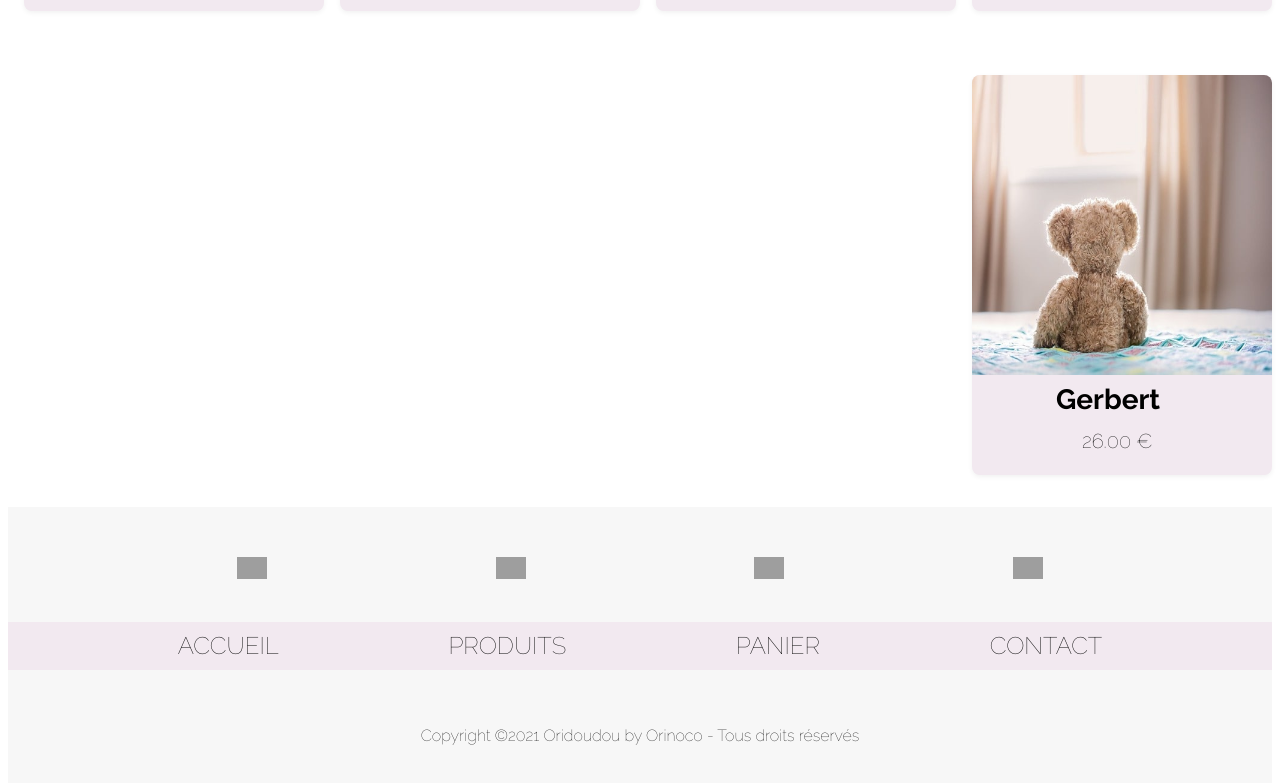
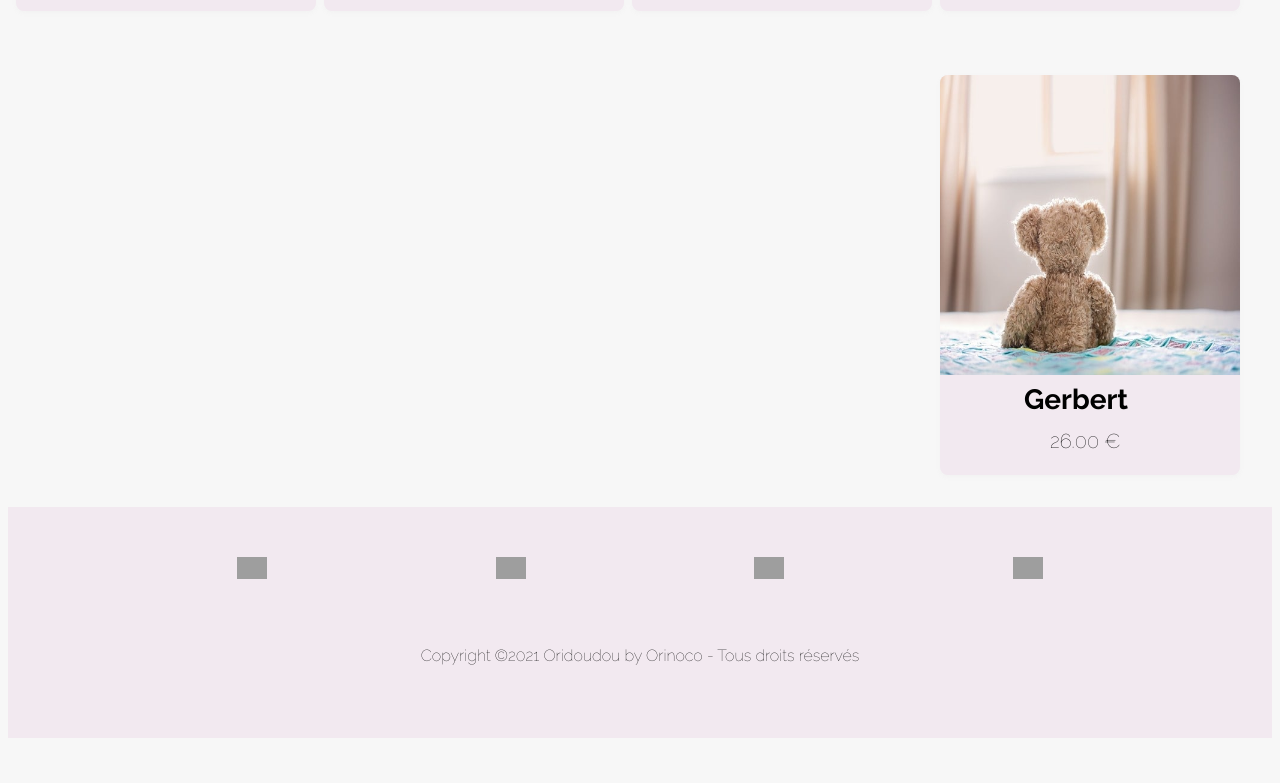
Before and after one commit to GaelleTak/GaelleJohn_5_04052021_-orinoco, a plain HTML site: page produits.html in a window 1280 px wide. Shown: the part 837-1620 px from the top of the page. After the commit the page ends 1583 px from the top, so only its background shows below. Drawn offline with Linux system fonts and the light colour scheme; grey boxes are pictures that could not be loaded; a web font is replaced by a local one.

Commit message:
Remise en forme

```diff
--- a/produits.html
+++ b/produits.html
@@ -75,10 +75,12 @@
                     </ul>
                 </div>
             </nav>
+        </section>
             <!-- Nav Section End-->
 
             <!-- Product Section Start -->
-            <div class="selection">
+        <section class="selection">
+
                 <a class="teddy-1" href="detail.html">
                     <div class="teddy-1-bear">
                         <img class="teddy-1-img" src="images/teddy_1.jpg" alt="philibert">
@@ -148,20 +150,6 @@
                 </li>
             </ul>
 
-            <ul class="footer-menu">
-                <li>
-                    <a href="index.html">ACCUEIL</a>
-                </li>
-                <li>
-                    <a href="produits.html">PRODUITS</a>
-                </li>
-                <li>
-                    <a href="checkout.html">PANIER</a>
-                </li>
-                <li>
-                    <a href="contact.html">CONTACT</a>
-                </li>
-            </ul>
 
             <p class="copyright-text">Copyright &copy;2021 Oridoudou by Orinoco - Tous droits réservés</p>
 
--- a/style.css
+++ b/style.css
@@ -3,6 +3,7 @@ body {
   line-height: 2;
   font-family: 'Raleway', sans-serif;
   color: black;
+  background: #F7F7F7;
 }
 
 p {
@@ -97,7 +98,7 @@ a, a:focus, a:hover {
 }
 footer
 {
-  background: #F7F7F7;
+  background-color: rgb(242 233 240);
   padding: 50px 0;
 }
 
@@ -108,15 +109,6 @@ footer
   margin-bottom: 2em;
 }
 
-.footer-menu{
-  display: flex;
-  flex-direction: row;
-  justify-content:space-evenly;
-  align-content: center;
-  font-size: 1.5em;
-  background-color: rgb(242 233 240);
-}
-
 .copyright-text {
   text-align: center;
   margin-top: 50px;
@@ -124,17 +116,16 @@ footer
 }
 
 .selection {
-  display: flex;
-  align-items: center;
-  justify-content: center;
-  flex-wrap: wrap;
+display: flex;
+flex-wrap: wrap;
+margin-right: 2em;
 }
 
 .teddy-1-bear, .teddy-2-bear, .teddy-3-bear, .teddy-4-bear, .teddy-5-bear{
   box-shadow: 0px 2px 5px #F2F2F2;
   background-color: rgb(242 233 240);
   border-color: #F2F2F2;
-  width: auto;
+  width: 300px;
   height: 400px;
   border-radius: 0.5em;
   margin-bottom: 2em;
@@ -245,7 +236,7 @@ object-fit: cover;
 }
 .information input{
   height: 40px;
-  width: 500px;
+  width: 400px;
   padding-left: 1em;
   margin-bottom: 1em;
 }
@@ -292,7 +283,7 @@ object-fit: cover;
   background-color:rgb(90 46 138);
   font-weight: bold;
   font-size: 1.5em;
-  width: 250px;
+  width: 200px;
 }
 .valider:hover {
   text-decoration: none;
@@ -333,7 +324,6 @@ iframe {
     width: 100%;
     margin: 0 auto;
     background-color: white;
-    position: sticky;
     top: 0px;
   }
   .conteneur-nav{
@@ -372,11 +362,6 @@ iframe {
     color: black;
     padding: 10px 0px;
   }
-  .sous{
-    display: flex;
-    flex-flow: column wrap;
-    z-index: 1000;
-  }
 
   .sous li{
     flex: 1 1 auto;
@@ -384,7 +369,7 @@ iframe {
   }
   .sous a{
     padding: 10px;
-    background: #F7F7F7;
+    color: black;
   }
 
   .slider h2 {
@@ -393,10 +378,6 @@ iframe {
   }
   .oridoudou{
     font-size: 3.5em;
-  }
-  .footer-menu
-  {
-    display: none;
   }
   .copyright-text{
     font-size: 12px;
```
Also changed, not shown: checkout.html (+0 -14 lines), contact.html (+0 -15 lines), detail.html (+0 -15 lines), index.html (+0 -15 lines), validation.html (+0 -14 lines).
